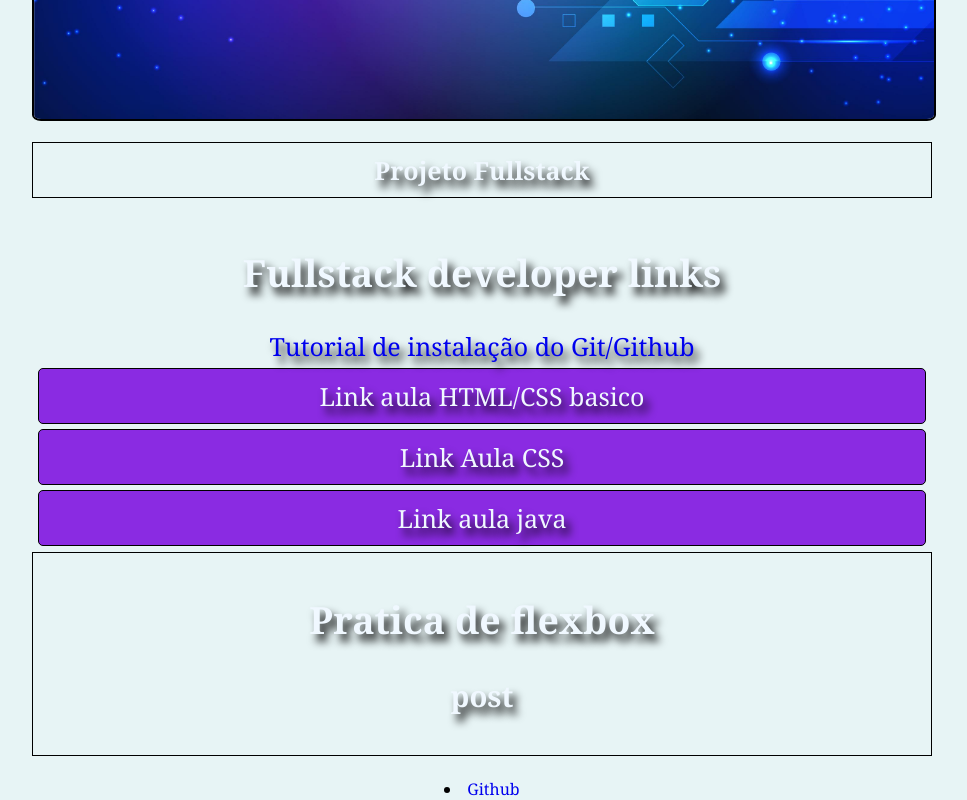
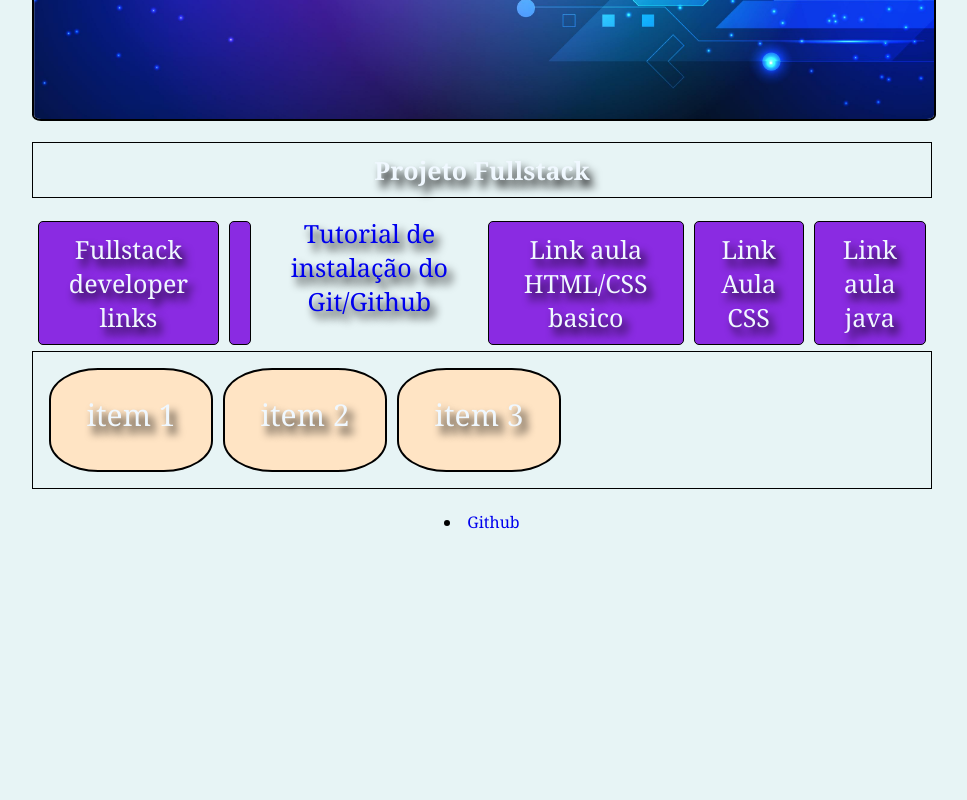
Before and after one commit to HudsonFurtado/Estudos, a plain HTML site: page index.html in a window 1280 px wide. Shown: the part 498-1298 px from the top of the page, without its empty margins (158-1125 px from the left). After the commit the page ends 1031 px from the top, so only its background shows below. Drawn offline with Linux system fonts and the light colour scheme.

Commit message:
update 0.2

```diff
--- a/index.html
+++ b/index.html
@@ -11,7 +11,27 @@
             max-width: 900px;
             border: 2px black;
             padding: 1px;
+            display: flex;
 
+        }
+        .flex-container{
+            margin: 1px;
+            padding: 0px;
+            display: flex;
+            list-style: none;
+
+        }
+
+        .flex-item{
+            background-color: bisque;
+            height: 100px;
+            border: 2px solid black;
+            border-radius: 30%;
+            width: 160px;
+            line-height: 90px;
+            font-size: 30px;
+            text-align: center;
+            margin: 5px;
         }
 
         .item{
@@ -31,7 +51,8 @@
     <h1>Projeto Fullstack</h1>
  </header>
  <div class="flex">
-    <h2> Fullstack developer links</h2>
+    <div class="item">Fullstack developer links</div>
+    <div class="item"></div>
     <a href="https://web.dio.me/course/introducao-ao-git-e-ao-github/learning/7410b862-1989-421a-a48d-500db5857f53?back=/track/spread-fullstack-developer&tab=undefined&moduleId=undefined" target="_blank">
         Tutorial de instalação do Git/Github </a>
     <div class="item">Link aula HTML/CSS basico</div>
@@ -39,11 +60,12 @@
     <div class="item">Link aula java</div>
  </div>
  <article>
+  <ul class="flex-container">
+    <li class="flex-item">item 1</li>
+    <li class="flex-item">item 2</li>
+    <li class="flex-item">item 3</li>
 
-    <h2>Pratica de flexbox</h2>
-
-
-    <h3> post </h3>
+  </ul>
  </article>
     <footer>
         <br>
```
Also changed, not shown: style.css (line endings or trailing spaces).
